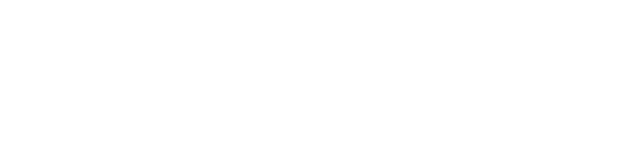
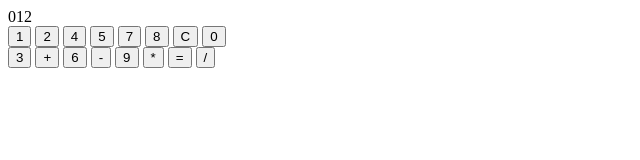
Before and after one commit to Looch8/Calculator, a plain HTML site: page index.html in a window 1280 px wide. Shown: the whole page, without its empty margins (0-640 px from the left). Drawn offline with Linux system fonts and the light colour scheme.

Commit message:
added html - buttons, display, and container.

```diff
--- a/index.html
+++ b/index.html
@@ -8,6 +8,32 @@
     <title>Calculator</title>
   </head>
   <body>
+    <div class="Calculator">
+      <div class="display">012</div>
+      <div class="buttons">
+        <div class="buttons-left">
+          <button class="btn-1">1</button>
+          <button class="btn-2">2</button>
+          <button class="btn-4">4</button>
+          <button class="btn-5">5</button>
+          <button class="btn-7">7</button>
+          <button class="btn-8">8</button>
+          <button class="btn-clear">C</button>
+          <button class="btn-0">0</button>
+        </div>
+        <div class="buttons-right">
+          <button class="btn-3">3</button>
+          <button class="btn-add">+</button>
+          <button class="btn-6">6</button>
+          <button class="btn-subtract">-</button>
+          <button class="btn-9">9</button>
+          <button class="btn-multiply">*</button>
+          <button class="btn-equals">=</button>
+          <button class="btn-divide">/</button>
+        </div>
+      </div>
+    </div>
+
     <script src="script.js"></script>
   </body>
 </html>
```
